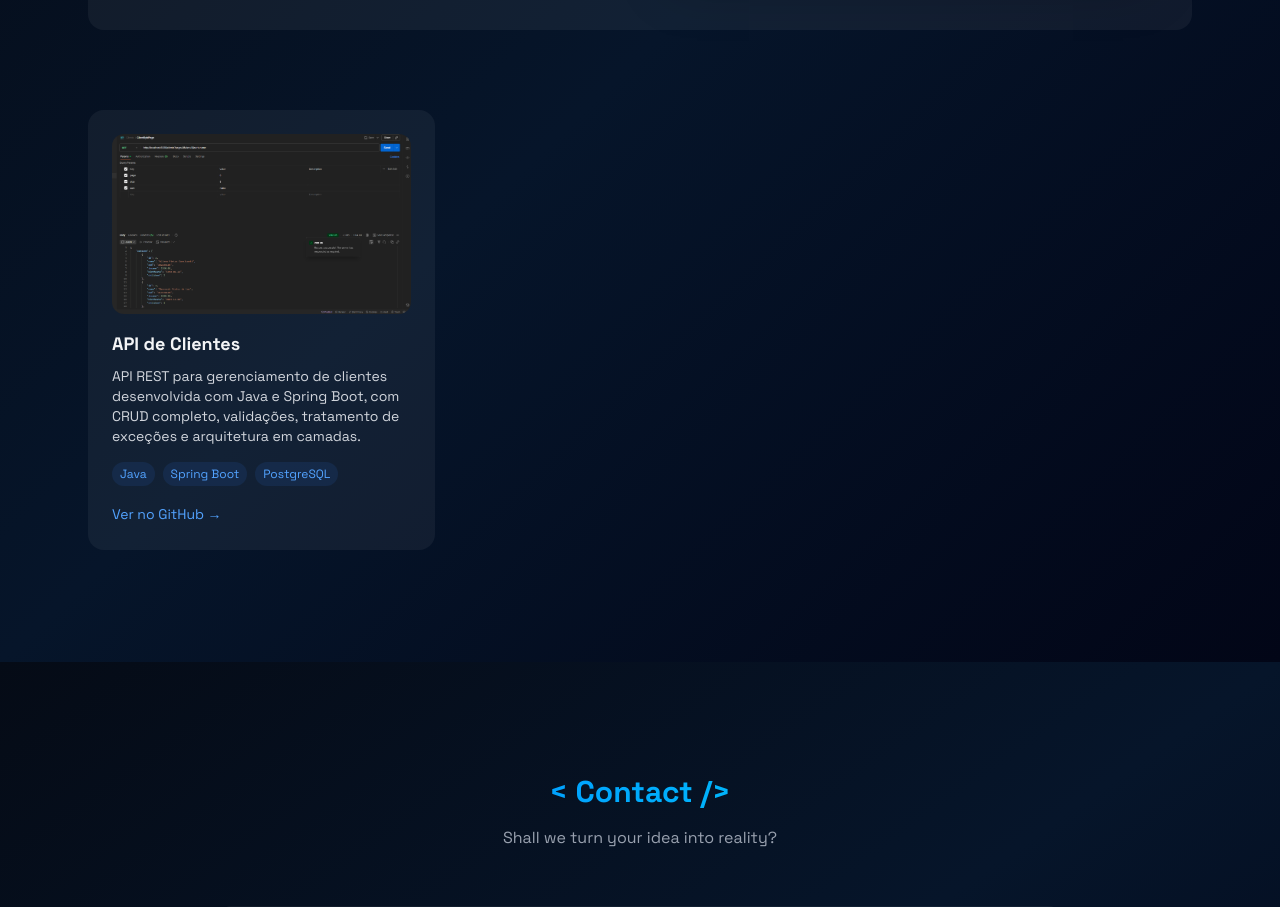
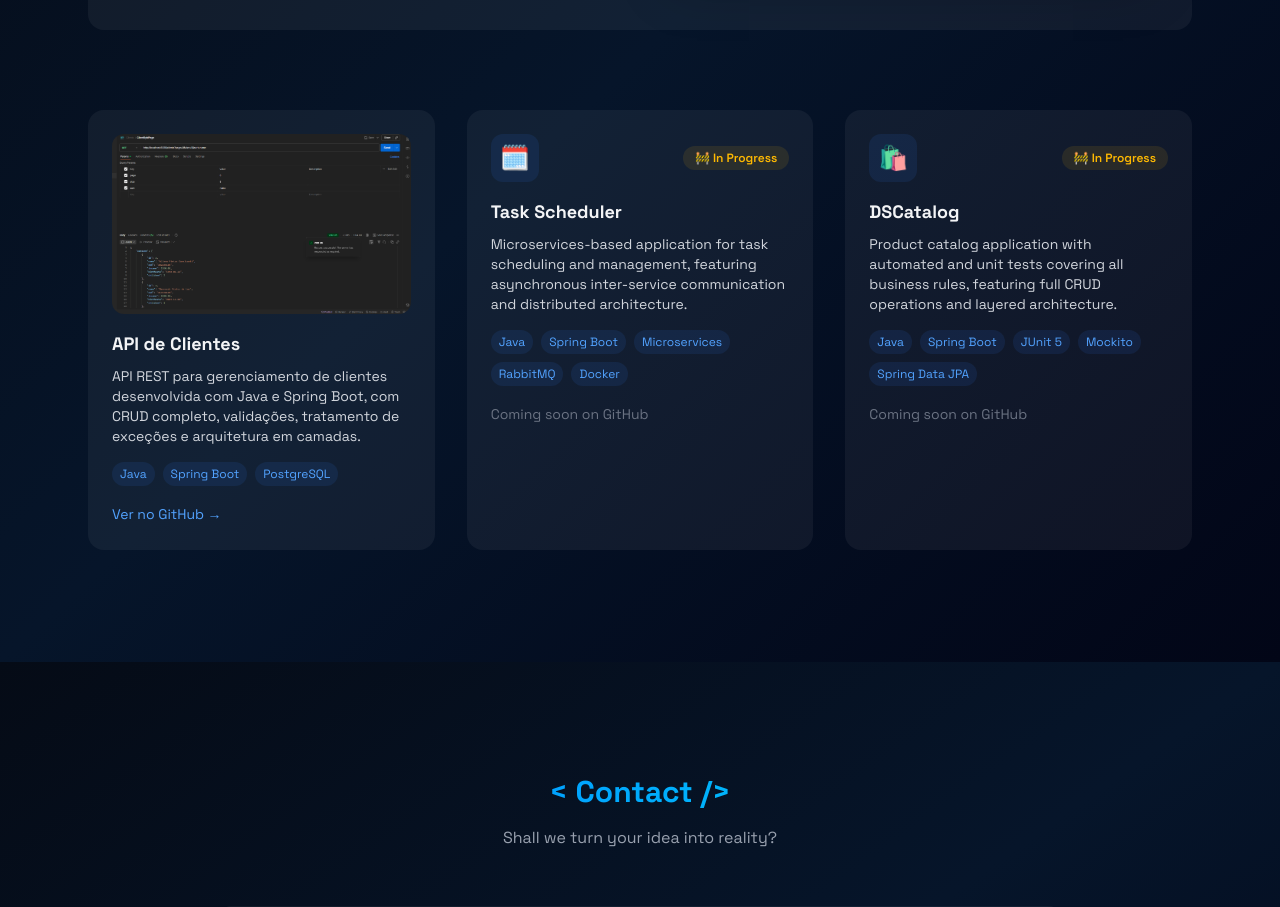
Before and after one commit to junior-bortolanza/portfolio-dev, a React (Vite) app: page / in a window 1280 px wide. Shown: the part 2908-3815 px from the top of the page. Built offline with nearby package versions, Linux system fonts and the light colour scheme.

Commit message:
feature: Implementing new projects soon

```diff
--- a/src/components/sections/Projects.jsx
+++ b/src/components/sections/Projects.jsx
@@ -104,6 +104,63 @@ export const Projects = () => {
                  className="text-blue-400 text-sm">Ver no GitHub →</a>
             </div>
 
+            {/* CARD 2 - Agendador de Tarefas */}
+            <div className="bg-white/5 rounded-2xl p-6
+                            hover:-translate-y-1 transition-all">
+              <div className="flex items-center justify-between mb-4">
+                <div className="w-12 h-12 rounded-xl bg-blue-500/10 flex items-center justify-center text-2xl">
+                  🗓️
+                </div>
+                <span className="text-xs font-semibold text-amber-400 bg-amber-400/10 px-3 py-1 rounded-full">
+                  {t("projects.in_progress")}
+                </span>
+              </div>
+
+              <h3 className="text-lg font-bold mb-2">{t("projects.task_scheduler_name")}</h3>
+
+              <p className="text-gray-300 text-sm mb-4">
+                {t("projects.task_scheduler_desc")}
+              </p>
+
+              <div className="flex flex-wrap gap-2 mb-4">
+                {["Java", "Spring Boot", "Microservices", "RabbitMQ", "Docker"].map((tech) => (
+                  <span key={tech} className="bg-blue-500/10 text-blue-400 px-2 py-1 rounded-full text-xs">
+                    {tech}
+                  </span>
+                ))}
+              </div>
+
+              <span className="text-gray-500 text-sm">{t("projects.coming_soon")}</span>
+            </div>
+
+            {/* CARD 3 - DSCatalog */}
+            <div className="bg-white/5 rounded-2xl p-6
+                            hover:-translate-y-1 transition-all">
+              <div className="flex items-center justify-between mb-4">
+                <div className="w-12 h-12 rounded-xl bg-blue-500/10 flex items-center justify-center text-2xl">
+                  🛍️
+                </div>
+                <span className="text-xs font-semibold text-amber-400 bg-amber-400/10 px-3 py-1 rounded-full">
+                  {t("projects.in_progress")}
+                </span>
+              </div>
+
+              <h3 className="text-lg font-bold mb-2">{t("projects.dscatalog_name")}</h3>
+
+              <p className="text-gray-300 text-sm mb-4">
+                {t("projects.dscatalog_desc")}
+              </p>
+
+              <div className="flex flex-wrap gap-2 mb-4">
+                {["Java", "Spring Boot", "JUnit 5", "Mockito", "Spring Data JPA"].map((tech) => (
+                  <span key={tech} className="bg-blue-500/10 text-blue-400 px-2 py-1 rounded-full text-xs">
+                    {tech}
+                  </span>
+                ))}
+              </div>
+
+              <span className="text-gray-500 text-sm">{t("projects.coming_soon")}</span>
+            </div>
 
           </div>
         </div>
--- a/src/i18n/locales/en.json
+++ b/src/i18n/locales/en.json
@@ -41,7 +41,13 @@
   "projects": {
     "title": "Projects",
     "featured_project": "⭐ Featured Project",
-    "title_featured_project": "RESTful API for client management built with Java and Spring Boot, featuring full CRUD operations, layered architecture, DTOs, data validation, and centralized exception handling."
+    "title_featured_project": "RESTful API for client management built with Java and Spring Boot, featuring full CRUD operations, layered architecture, DTOs, data validation, and centralized exception handling.",
+    "in_progress": "🚧 In Progress",
+    "task_scheduler_name": "Task Scheduler",
+    "task_scheduler_desc": "Microservices-based application for task scheduling and management, featuring asynchronous inter-service communication and distributed architecture.",
+    "dscatalog_name": "DSCatalog",
+    "dscatalog_desc": "Product catalog application with automated and unit tests covering all business rules, featuring full CRUD operations and layered architecture.",
+    "coming_soon": "Coming soon on GitHub"
   },
 
   "contact": {
--- a/src/i18n/locales/pt.json
+++ b/src/i18n/locales/pt.json
@@ -41,7 +41,13 @@
   "projects": {
     "title": "Projetos",
     "featured_project": "⭐ Projeto destaque",
-    "title_featured_project": "API RESTful de e-commerce desenvolvida com Java e Spring Boot, com autenticação JWT, CRUD de produtos e pedidos, arquitetura em camadas e validação estruturada."
+    "title_featured_project": "API RESTful de e-commerce desenvolvida com Java e Spring Boot, com autenticação JWT, CRUD de produtos e pedidos, arquitetura em camadas e validação estruturada.",
+    "in_progress": "🚧 Em Desenvolvimento",
+    "task_scheduler_name": "Agendador de Tarefas",
+    "task_scheduler_desc": "Aplicação baseada em microsserviços para agendamento e gerenciamento de tarefas, com comunicação assíncrona entre serviços e arquitetura distribuída.",
+    "dscatalog_name": "DSCatalog",
+    "dscatalog_desc": "Aplicação de catálogo de produtos com testes automatizados e unitários cobrindo todas as regras de negócio, com CRUD completo e arquitetura em camadas.",
+    "coming_soon": "Em breve no GitHub"
   },
 
   "contact": {
```
